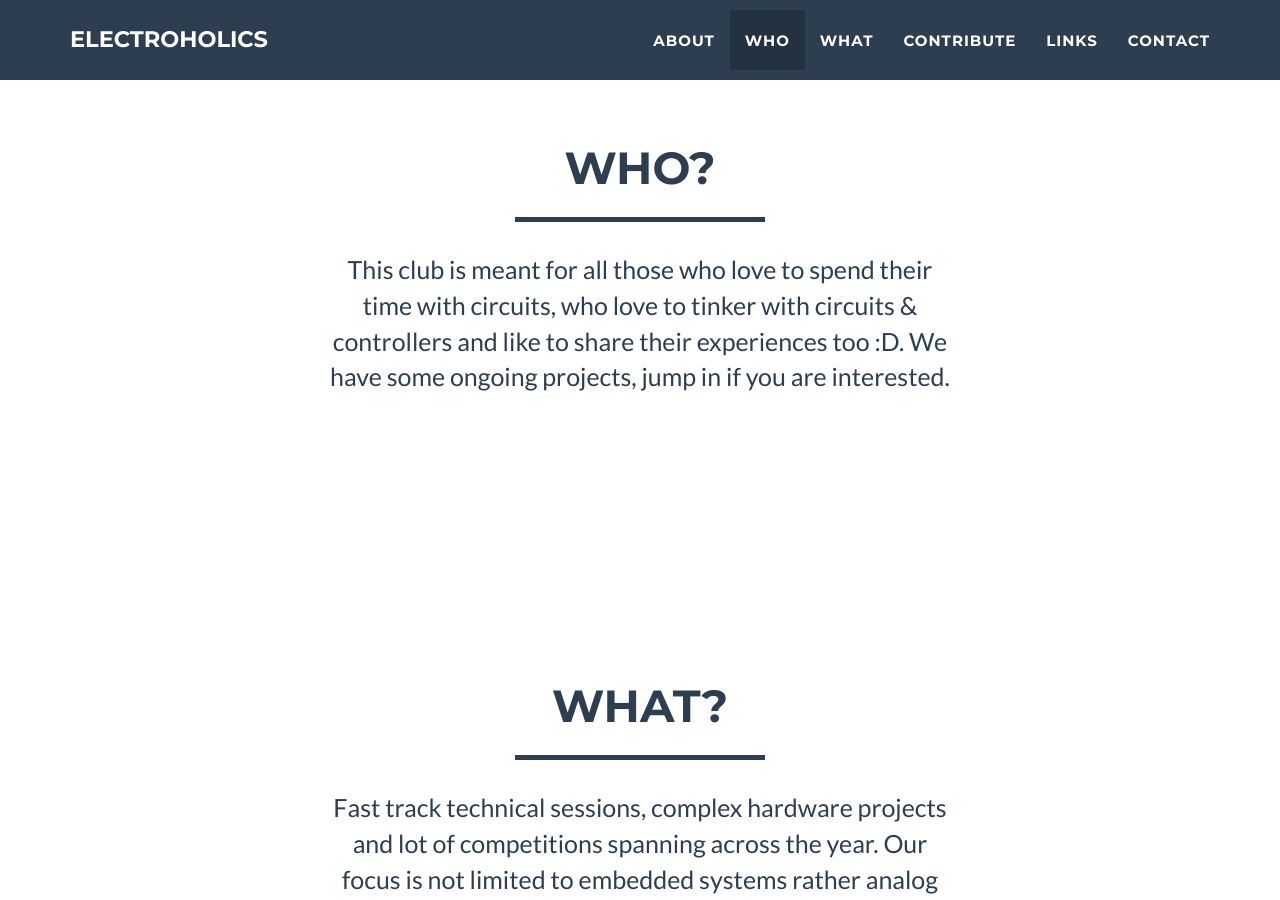
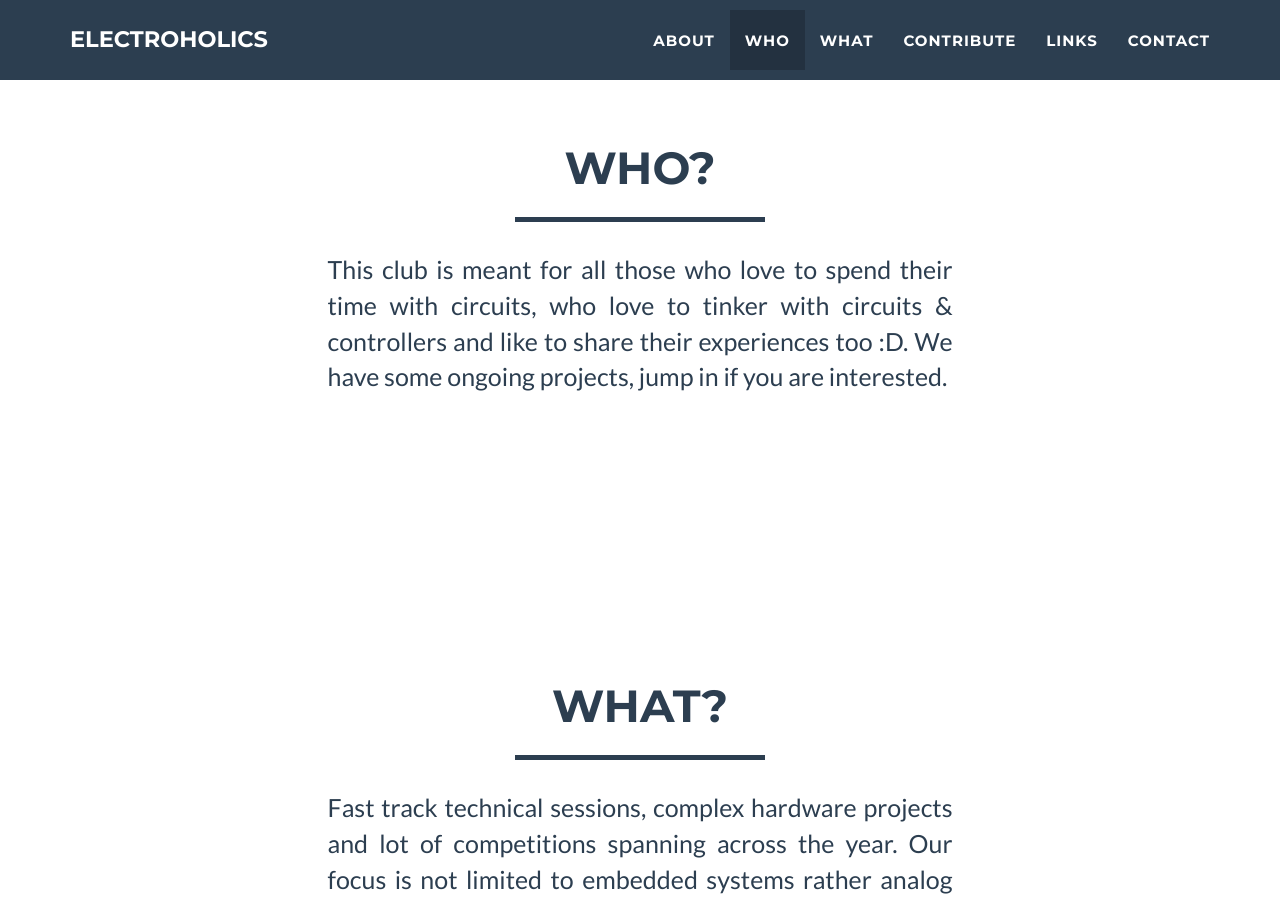
Before and after one commit to Electroholics/previous-website, a Jekyll site: the page built from index.html, in a window 1280 px wide and 900 px high, scrolled down 1449 px. Built offline with Jekyll 4.4.1, drawn with Linux system fonts in a browser that asks for light colours.

Commit message:
alignment changed 3

```diff
--- a/_includes/portfolio_grid.html
+++ b/_includes/portfolio_grid.html
@@ -28,7 +28,7 @@
                 </div>
                 <div class="row">
                 <div class="col-sm-3"></div>
-                <div class="col-sm-6" style="font-size: 25px" align="center">
+                <div class="col-sm-6" style="font-size: 25px" align="justify">
                 This club is meant for all those who love to spend their time with circuits, who love to tinker with circuits & controllers and like to share their experiences too :D. We have some ongoing projects, jump in if you are interested.
                 </div>
                 <div class="col-sm-3"></div>
@@ -46,7 +46,7 @@
                 </div>
                 <div class="row">
                 <div class="col-sm-3"></div>
-                <div class="col-sm-6" style="font-size: 25px" align="center">
+                <div class="col-sm-6" style="font-size: 25px" align="justify">
                 Fast track technical sessions, complex hardware projects and lot of competitions spanning across the year. Our focus is not limited to embedded systems rather analog circuits, signal acquisition and much more is on our list.
                 </div>
                 <div class="col-sm-3"></div>
@@ -67,7 +67,7 @@
                 </div>
                  <div class="row">
                 <div class="col-sm-3"></div>
-                <div class="col-sm-6" style="font-size: 25px" align="center">
+                <div class="col-sm-6" style="font-size: 25px" align="justify">
                 You can contribute in two ways (i) share your technical knowledge by preparing handouts/lab experiments or lecture slides or by (ii) donating your spare hardware stuff which is getting coated in dust.
                 </div>
                 <div class="col-sm-3"></div>
```
